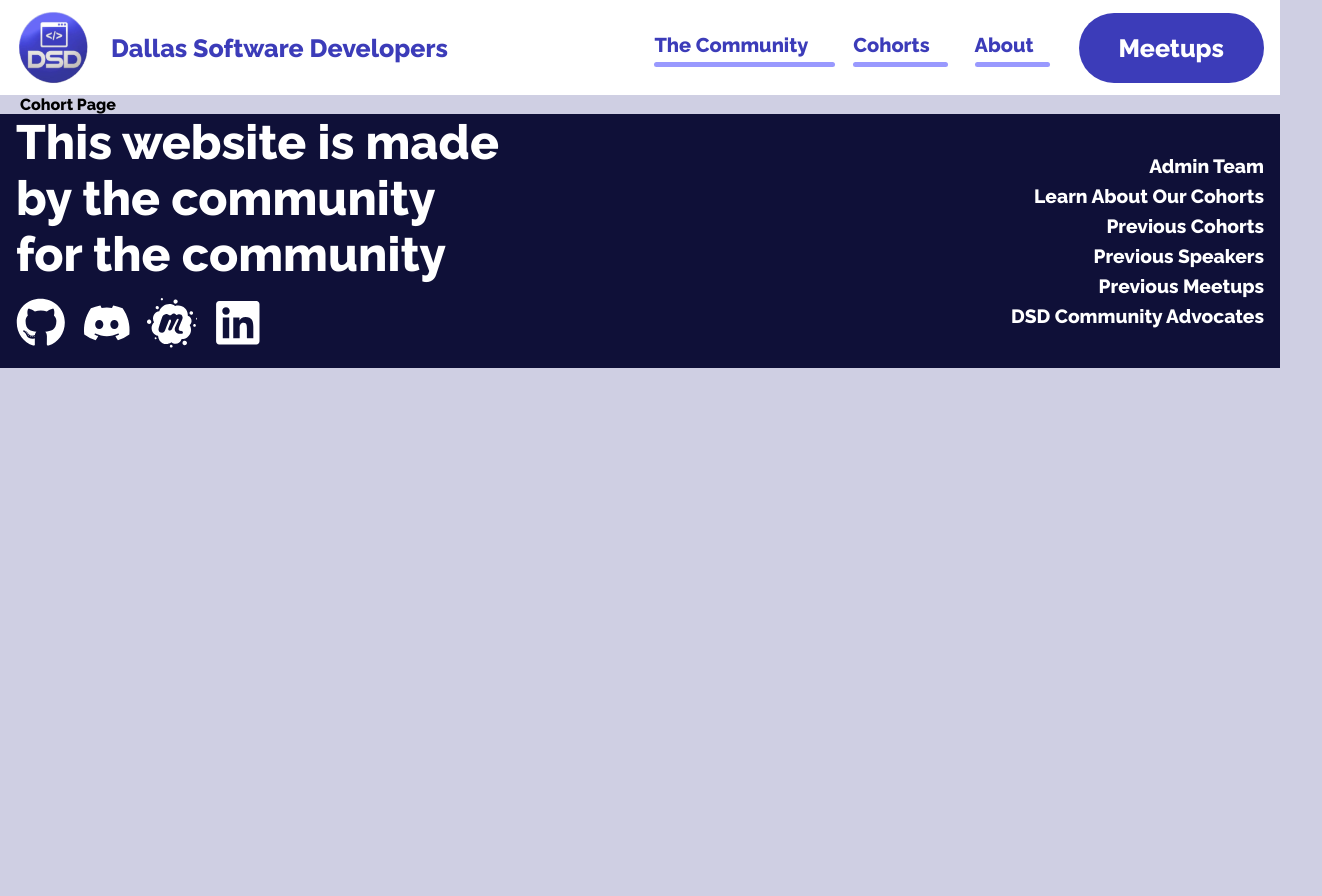
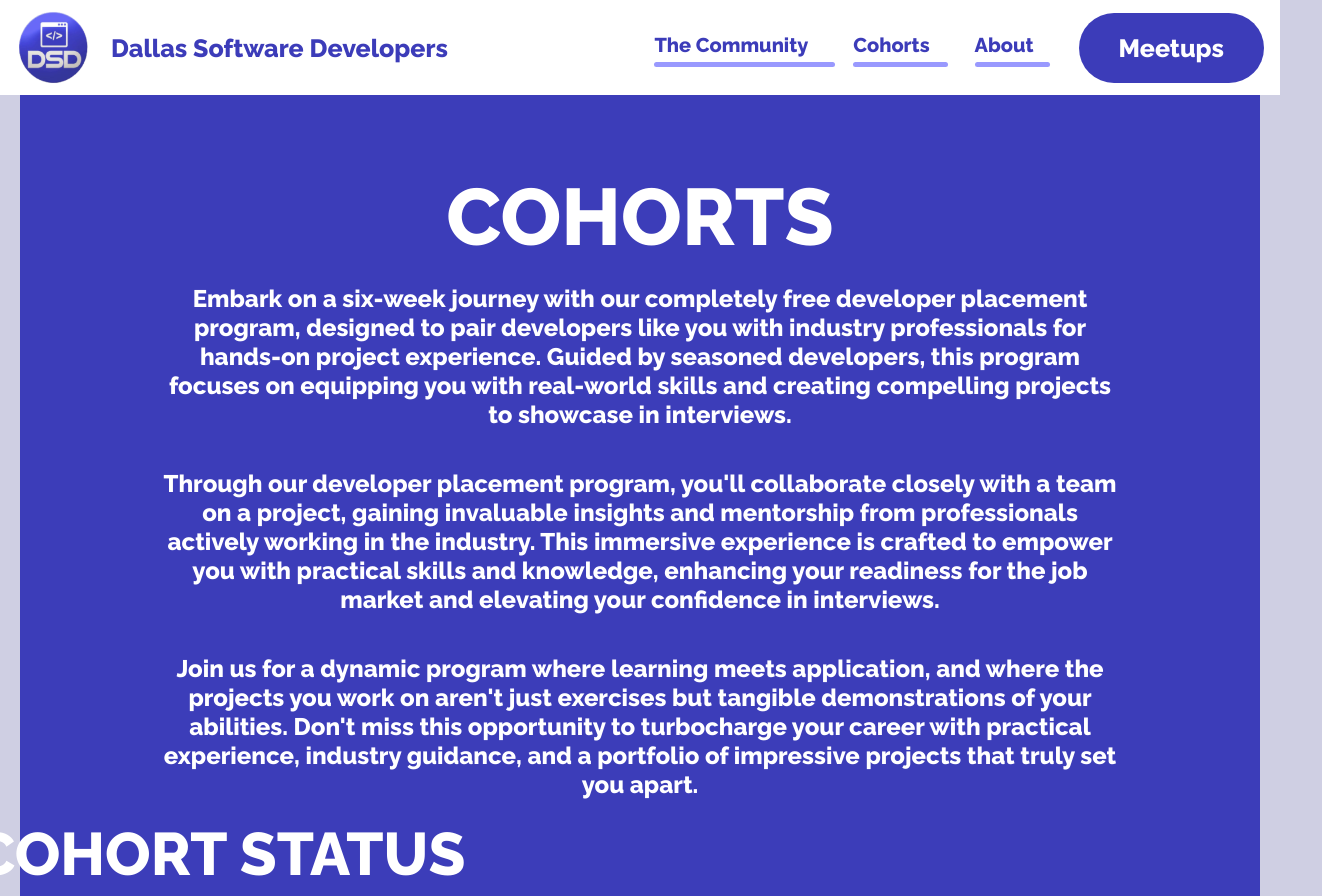
Before and after one commit to dallassoftwaredevelopers/DSDsite, a Next.js app: page /cohorts in a window 1280 px wide. Shown: the top 896 px of the page, 1322 px wide, since content can reach past the window. Before the commit the page ends 800 px from the top, so only its background shows below. Built offline with nearby package versions, Linux system fonts and the light colour scheme.

Commit message:
initial progress; above the fold

```diff
--- /dev/null
+++ b/src/app/cohorts/cohorts.module.css
@@ -0,0 +1,48 @@
+.container {
+  background-color: #3c3db9;
+  display: flex;
+  align-items: center;
+  justify-content: center;
+  padding: 75px 0;
+  flex-direction: column;
+  color: #fff;
+  width: 100%;
+}
+
+.titleSection {
+  display: flex;
+  flex-direction: column;
+  justify-content: center;
+}
+
+.title {
+  color: #fff;
+  text-align: center;
+  font-family: Raleway;
+  font-size: 80px;
+  font-weight: 700;
+  margin: 0;
+  text-transform: uppercase;
+}
+
+.subtitle {
+  color: #fff;
+  text-align: left;
+  font-family: Raleway;
+  font-size: 60px;
+  font-style: normal;
+  font-weight: 700;
+  padding: 0 1rem;
+  margin: 0;
+  text-transform: uppercase;
+}
+
+.cohortsParagraph {
+  padding: 20px 0;
+  font-size: 24px;
+  font-family: Raleway;
+  text-align: center;
+  font-weight: 700;
+  max-width: 70%;
+  margin: auto;
+}
--- a/src/app/cohorts/page.tsx
+++ b/src/app/cohorts/page.tsx
@@ -1,5 +1,29 @@
 import React from 'react';
+import styles from './cohorts.module.css';
+import OfferingCard from '../components/offeringCard/offeringCard';
+
+const cohortsText = [
+  "Embark on a six-week journey with our completely free developer placement program, designed to pair developers like you with industry professionals for hands-on project experience. Guided by seasoned developers, this program focuses on equipping you with real-world skills and creating compelling projects to showcase in interviews.",
+  "Through our developer placement program, you'll collaborate closely with a team on a project, gaining invaluable insights and mentorship from professionals actively working in the industry. This immersive experience is crafted to empower you with practical skills and knowledge, enhancing your readiness for the job market and elevating your confidence in interviews.",
+  "Join us for a dynamic program where learning meets application, and where the projects you work on aren't just exercises but tangible demonstrations of your abilities. Don't miss this opportunity to turbocharge your career with practical experience, industry guidance, and a portfolio of impressive projects that truly set you apart.",
+]
 
 export default function CohortPage() {
-  return <div>Cohort Page</div>;
+  return (
+    <section className={styles.container}>
+      <div className={styles.titleSection}>
+        <h1 className={styles.title}>Cohorts</h1>
+        <p className={styles.cohortsParagraph}>{cohortsText[0]}</p>
+        <p className={styles.cohortsParagraph}>{cohortsText[1]}</p>
+        <p className={styles.cohortsParagraph}>{cohortsText[2]}</p>
+
+        <h2 className={styles.subtitle}>Cohort Status</h2>
+        <OfferingCard
+          text='Cohorts are currently closed and registration will be announced in Discord when the next one opens up.'
+          buttonText='Get Notified'
+          buttonLink='/'
+        />
+      </div>
+    </section>
+  )
 }
```
